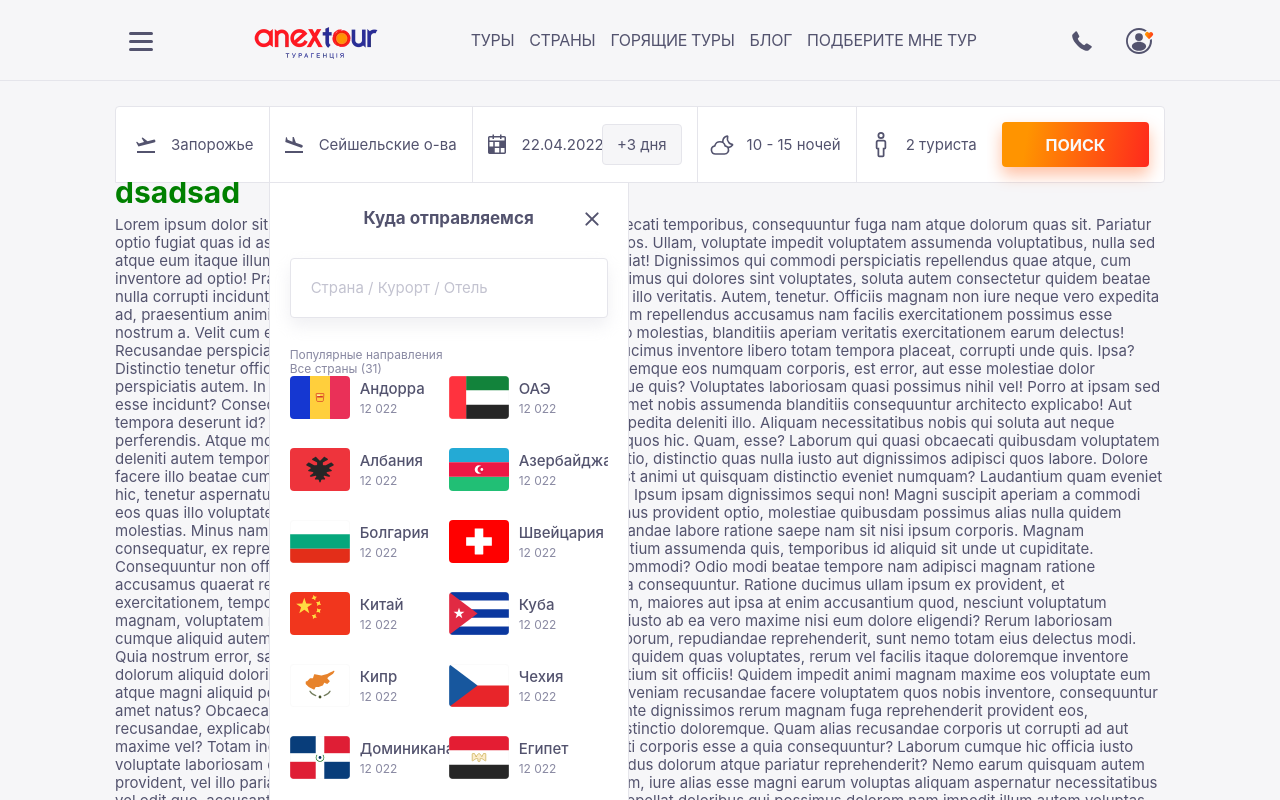
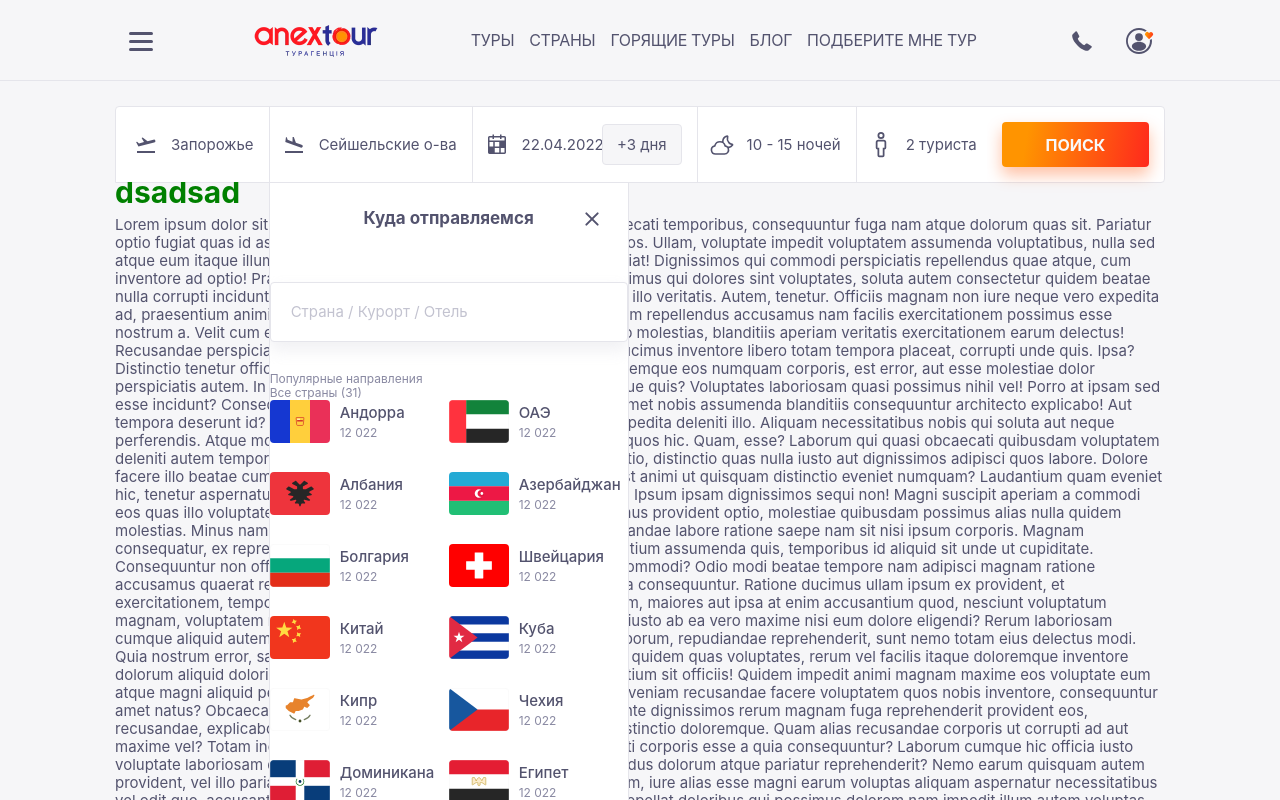
Before and after one commit to Andykrvua/anex, a Next.js app: page / in a window 1280 px wide. Both pictures are taken after a click on the button "Сейшельские о-ва". Shown: the top 800 px of the page. Built offline with nearby package versions, Linux system fonts and the light colour scheme.

Commit message:
ios fix3

```diff
--- a/components/common/header/Logo.js
+++ b/components/common/header/Logo.js
@@ -5,12 +5,21 @@ export default function Logo() {
     <div className="logo">
       <Link href="/">
         <a className="logo_link">
-          <img
-            src="/assets/img/logo.webp"
-            alt="Логотип"
-            width="150"
-            height="58"
-          />
+          <picture>
+            <source
+              srcSet="/assets/img/logo.webp"
+              type="image/webp"
+              alt="Логотип"
+              width="150"
+              height="58"
+            />
+            <img
+              src="/assets/img/logo.png"
+              alt="Логотип"
+              width="150"
+              height="58"
+            />
+          </picture>
         </a>
       </Link>
     </div>
--- a/components/mainform/form-fields/mainFormBtn.js
+++ b/components/mainform/form-fields/mainFormBtn.js
@@ -30,7 +30,7 @@ export default function MainFormBtn({
         onClick={clickHandler}
         aria-label={aria}
       >
-        <div>
+        <div className="main_formfield_inner">
           <span
             className="formfield_btn_icon"
             dangerouslySetInnerHTML={{ __html: svg }}
--- a/components/mainform/popups/down.js
+++ b/components/mainform/popups/down.js
@@ -41,7 +41,7 @@ export default function UpWindow({
       <Header closeModalHandler={closeModalHandler} svg={svgDown} />
       <h3 className={styles.title}>{popupName}</h3>
       <div className={`${styles.popup_content}`}>
-        <div className="flex_container popup">
+        {/* <div className="flex_container popup"> */}
         <div className={styles.down_input_wrapper}>
           <input
             // className={styles.down_input}
@@ -51,18 +51,16 @@ export default function UpWindow({
             placeholder="Страна / Курорт / Отель"
           />
         </div>
-          <SimpleBar
+        {/* <SimpleBar
             autoHide={true}
             style={{ maxHeight: 'calc(100vh - 280px)' }}
             className="mobile_default"
-          >
-            <h5 className={styles.down_content_title}>
-              Популярные направления
-            </h5>
+          > */}
+        <h5 className={styles.down_content_title}>Популярные направления</h5>
         <h5 className={styles.down_content_title}>Все страны (31)</h5>
         <CountryList variant={countryListVariants.getSearch} />
-          </SimpleBar>
-        </div>
+        {/* </SimpleBar> */}
+        {/* </div> */}
       </div>
     </div>
   );
--- a/components/mainform/popups/down.module.css
+++ b/components/mainform/popups/down.module.css
@@ -1,5 +1,9 @@
 .popup_content {
-  justify-content: flex-start;
+  /* justify-content: flex-start; */
+  display: flex;
+  flex-direction: column;
+  flex: 1 1;
+  overflow: auto;
 }
 
 .down_input_wrapper {
--- a/styles/globals.css
+++ b/styles/globals.css
@@ -106,6 +106,10 @@ input {
   line-height: 18px;
   color: var(--primary);
   background-color: var(--white);
+  background-image: linear-gradient(
+    transparent,
+    transparent
+  ); /* ios top shadow fix */
   box-shadow: var(--formfield-shadow);
   outline: none;
 }
@@ -137,14 +141,14 @@ input::placeholder {
   padding: var(--cont-padding);
 }
 
-.flex_container {
+/* .flex_container {
   max-width: var(--page-m-width);
   padding: var(--cont-padding);
 }
 
 .flex_container.popup {
   padding: var(--cont-padding-popup);
-}
+} */
 /* Layout end */
 
 /* Header start */
@@ -238,27 +242,19 @@ header.header .header_container {
 }
 
 .main_formfield {
-  /* display: grid;
-  grid-template-columns: var(--form-btn-icon-width) 1fr; */
   width: 100%;
-  /* height: var(--form-btn-height);
-  align-items: center; */
   border: 1px solid var(--line);
   border-radius: var(--def-radius);
   background-color: var(--white);
   box-shadow: var(--formfield-shadow);
 }
 
-.main_formfield > div {
+/* ios grid fix */
+.main_formfield .main_formfield_inner {
   display: grid;
   grid-template-columns: var(--form-btn-icon-width) 1fr;
-  /* width: 100%; */
   height: var(--form-btn-height);
   align-items: center;
-  /* border: 1px solid var(--line);
-  border-radius: var(--def-radius);
-  background-color: var(--white);
-  box-shadow: var(--formfield-shadow); */
 }
 
 .main_formfield:active,
--- a/styles/simplebar.css
+++ b/styles/simplebar.css
@@ -158,9 +158,9 @@
   width: 11px;
 }
 
-.mobile_default .simplebar-track.simplebar-vertical {
+/* .mobile_default .simplebar-track.simplebar-vertical {
   width: 7px;
-}
+} */
 
 .simplebar-scrollbar:before {
   top: 2px;
@@ -171,10 +171,10 @@
   background: var(--scroll-red);
 }
 
-.mobile_default .simplebar-scrollbar:before {
+/* .mobile_default .simplebar-scrollbar:before {
   border-radius: 0;
   background: var(--scroll-default);
-}
+} */
 
 .simplebar-track.simplebar-horizontal {
   left: 0;
--- a/styles/variables.css
+++ b/styles/variables.css
@@ -1,7 +1,7 @@
 :root {
   --page-m-width: 1110px; /* макс ширина страницы */
   --cont-padding: 0 20px; /* отступ у контейнера */
-  --cont-padding-popup: 0 20px; /* отступ у контейнера всплывающего окна */
+  /* --cont-padding-popup: 0 20px; отступ у контейнера всплывающего окна */
   --header-height: 81px; /* высота шапки */
   --header-compensation: 0; /* компенсация высоты шапки */
   --form-btn-icon-width: 58px; /* ширина блока иконки в форме */
```
Lines whose indentation alone changed are shown as unchanged.
